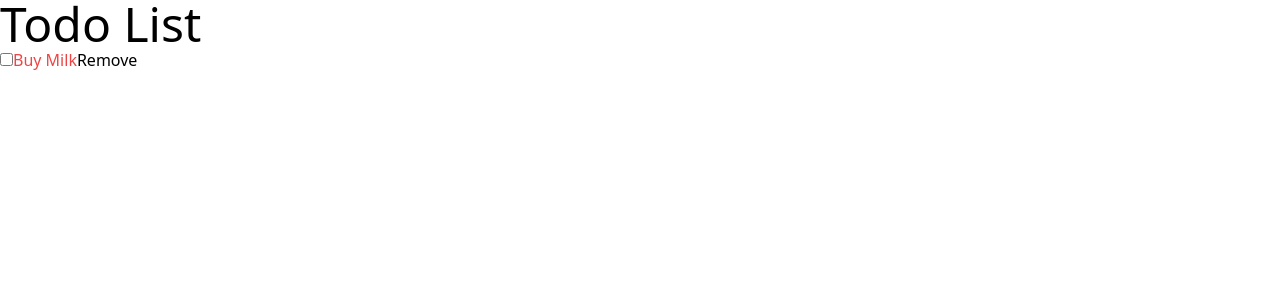
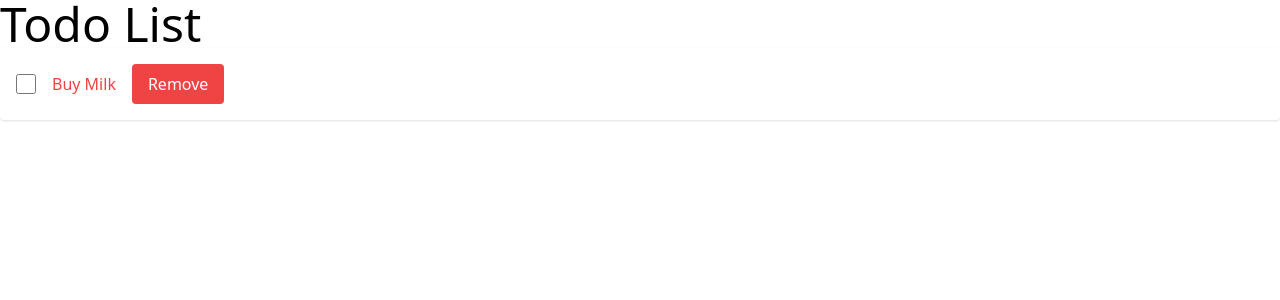
Before and after one commit to r0zh/todo-list, an Angular app: page / in a window 1280 px wide. Shown: the top 300 px of the page. Built offline with nearby package versions, Linux system fonts and the light colour scheme.

Commit message:
add basic style to item component

```diff
--- a/src/app/todo-item/todo-item.component.html
+++ b/src/app/todo-item/todo-item.component.html
@@ -1,9 +1,15 @@
-<div>
-  <input type="checkbox" (change)="changeStatus()" />
+<div class="flex items-center space-x-4 p-4 bg-white rounded shadow">
+  <input
+    type="checkbox"
+    (change)="changeStatus()"
+    class="form-checkbox h-5 w-5 text-gray-600"
+  />
   <span
-    class="text-green-500"
+    class="text-gray-600 dark:text-gray-300"
     [ngClass]="item.status ? 'text-green-500' : 'text-red-500'"
     >{{ item.name }}</span
   >
-  <button>Remove</button>
+  <button class="px-4 py-2 bg-red-500 text-white rounded hover:bg-red-600">
+    Remove
+  </button>
 </div>
```
